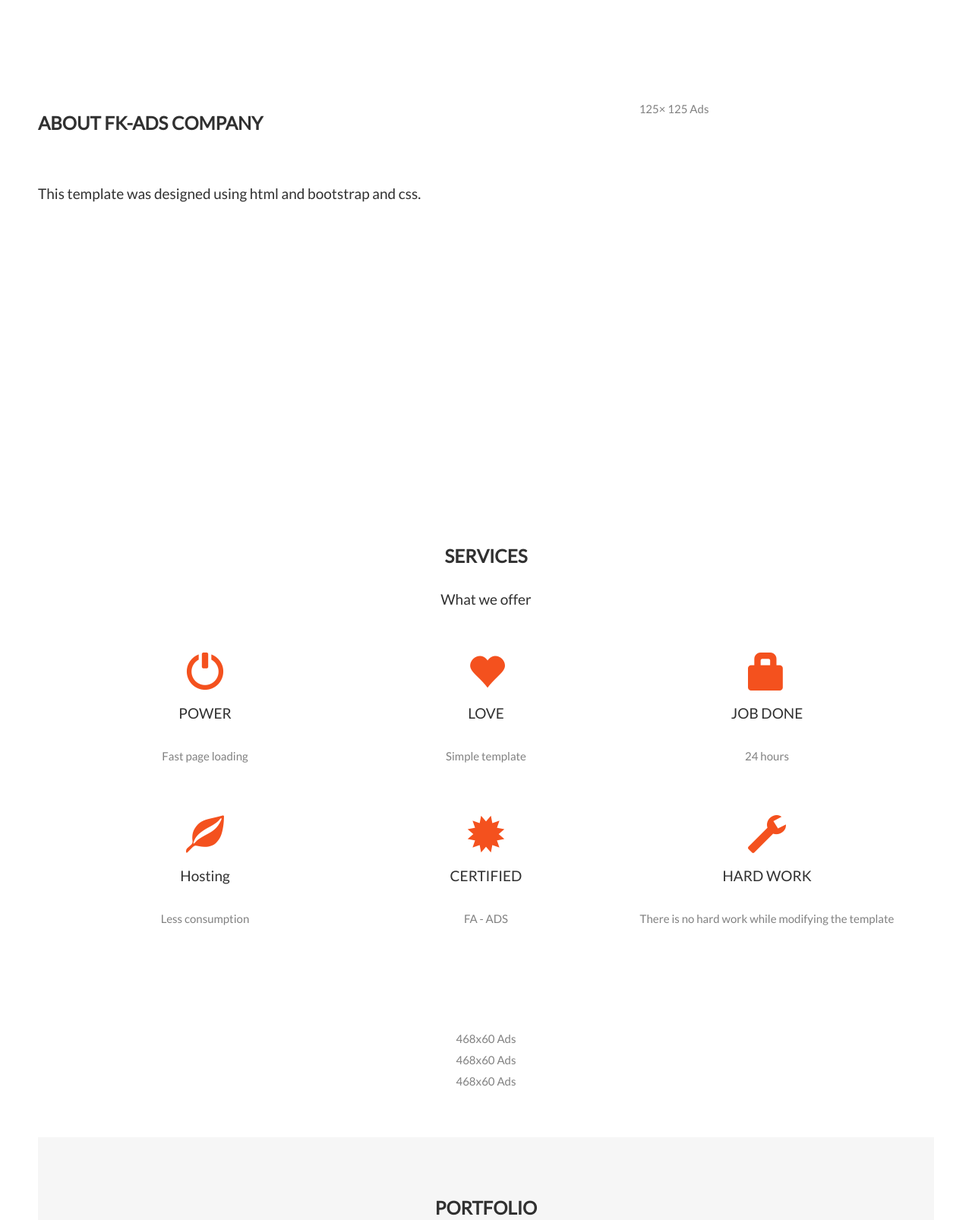
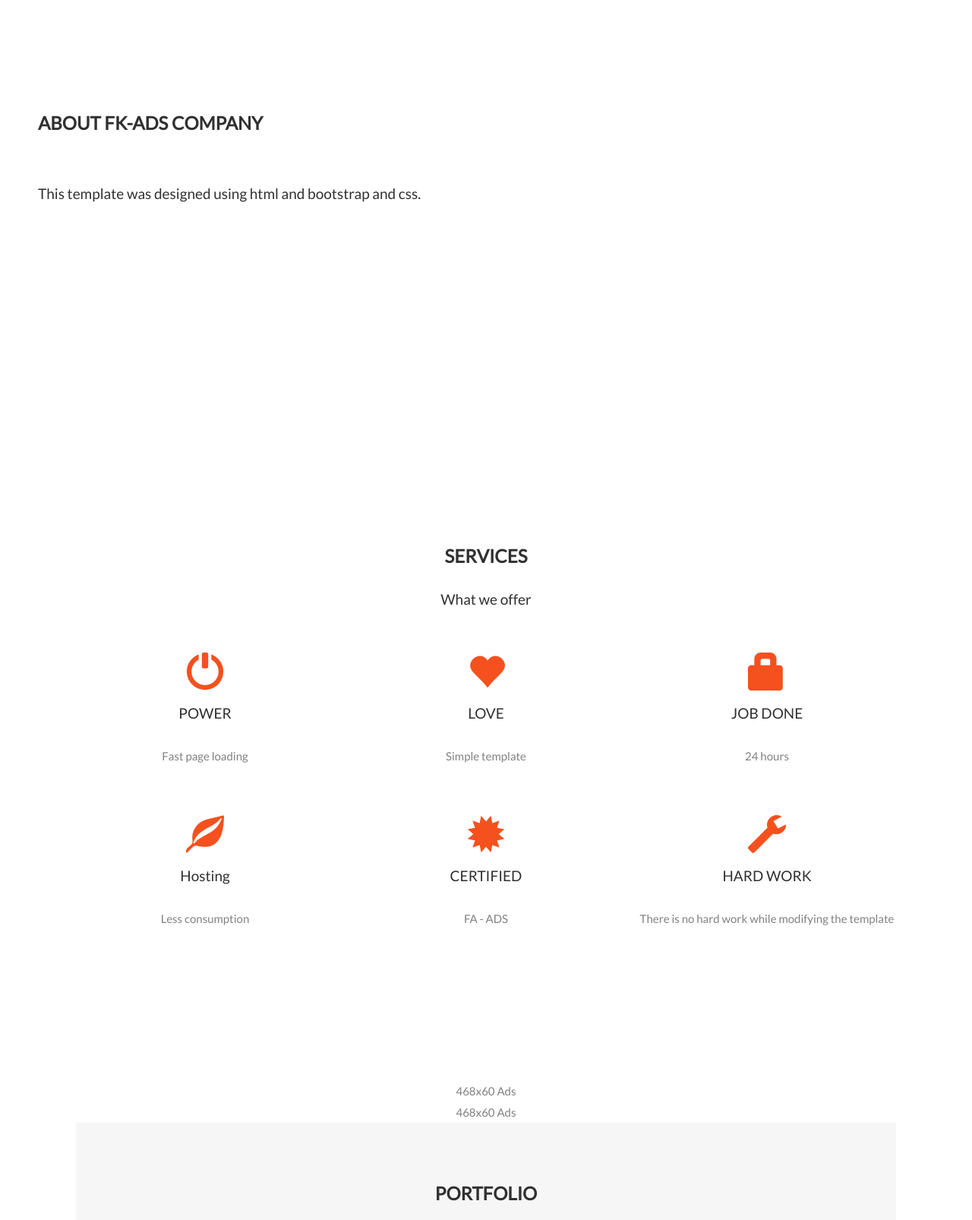
Before and after one commit to Fk-company/fa-co, a plain HTML site: page index.html in a window 1280 px wide. Shown: the part 740-2346 px from the top of the page at 76% size. Drawn offline with nearby package versions, Linux system fonts and the light colour scheme; grey boxes are pictures that could not be loaded.

Commit message:
Update index.html

```diff
--- a/index.html
+++ b/index.html
@@ -257,7 +257,7 @@
   </div>
     <div class="col-sm-4">
       </div>
-     125× 125 Ads
+  <div class="_fa7cdd4c68507744" data-zone="c84a0ddb7d264478844bee718c4440c1" style="width:125px;height:125px;display: inline-block;margin: 0 auto"></div>
      </div>
 </div>
 
@@ -327,9 +327,7 @@
 
 <div class="container-fluid bg-3 text-center">
   <div class="row">
-    <div class="col-sm-12"></div><div style="text-align: center; width: 100%"> 468x60 Ads
- </div>
-
+    <div class="col-sm-12"></div><div style="text-align: center; width: 100%"><div class="_fa7cdd4c68507744" data-zone="d9769161eb574c1e981a3134f9d509ed" style="width:468px;height:60px;display: inline-block;margin: 0 auto"></div>
 
     <div class="col-sm-12"></div><div style="text-align: center; width: 100%">468x60 Ads </div>
 
```
